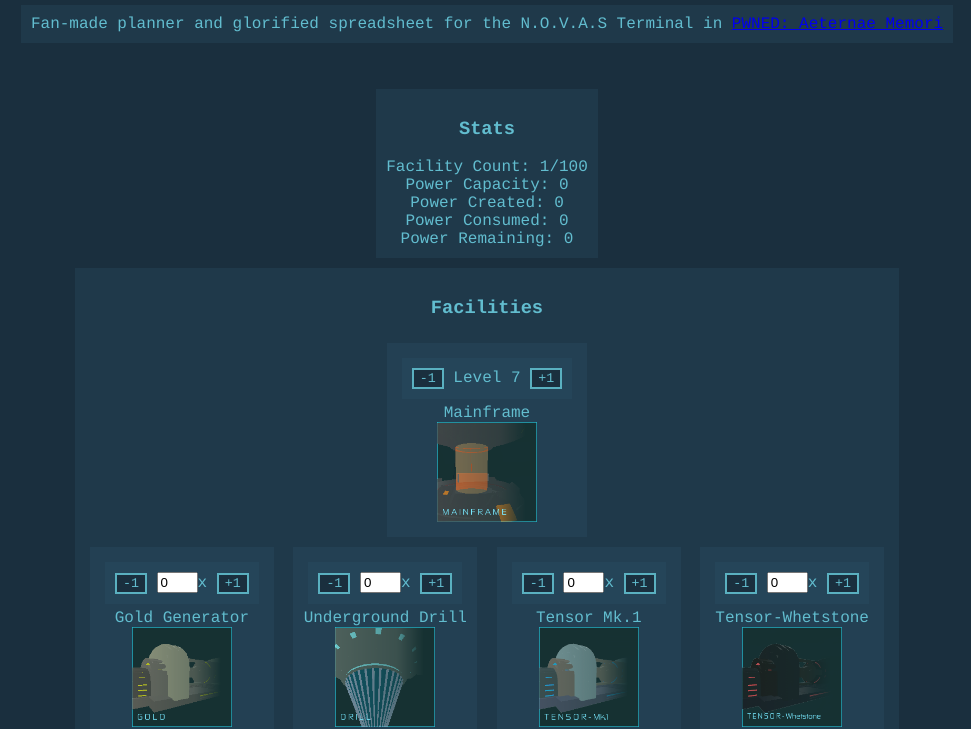
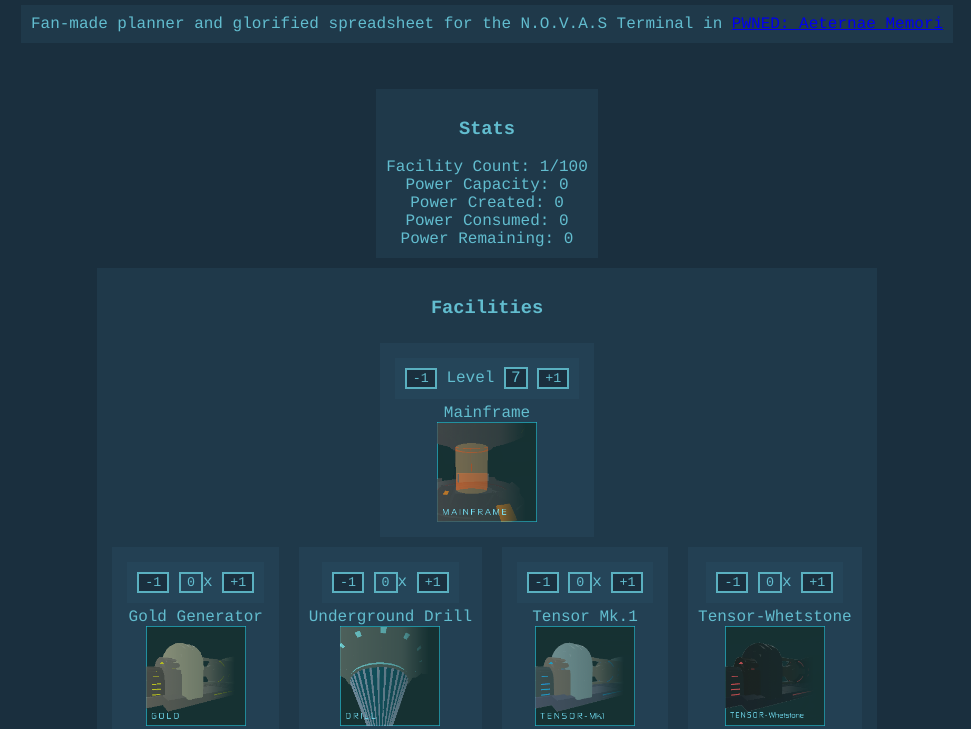
Before and after one commit to a-lil-birb/Novas-Terminal-Planner, a plain HTML site: page index.html in a window 1280 px wide. Shown: the part 80-809 px from the top of the page, without its empty margins (153-1124 px from the left). Drawn offline with Linux system fonts and the light colour scheme.

Commit message:
Update style.css

```diff
--- a/style.css
+++ b/style.css
@@ -14,6 +14,26 @@ button {
     border-color: #5AB0C0;
 }
 
+input {
+    background: #244256;
+    color: #62BDCF;
+    text-align: center;
+    font-family: 'Courier', monospace;
+    border: 2px solid black;
+    border-color: #5AB0C0;
+}
+
+.display {
+    background: #1A2F3E;
+    color: #62BDCF;
+    text-align: center;
+    font-family: 'Courier', monospace;
+    border: 2px solid black;
+    border-color: #5AB0C0;
+    padding-left: 5px;
+    padding-right: 5px;
+}
+
 div {
     display: inline-block;
     background-color: rgba(43, 79, 104, 0.3);
```
